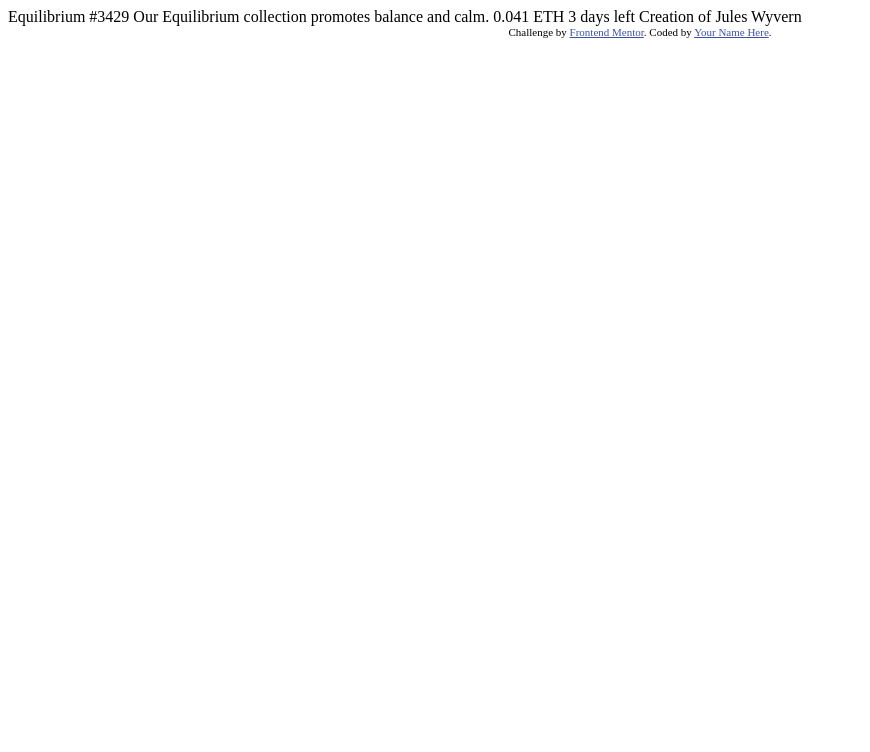
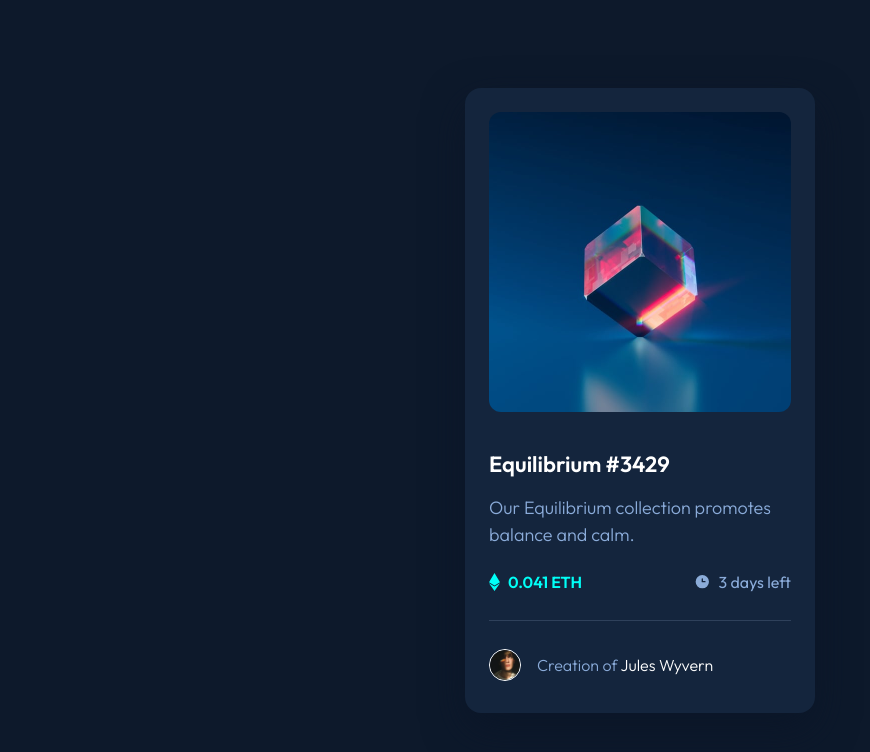
Before and after one commit to diegopereira0/nft-preview-card-component, a plain HTML site: page index.html in a window 1280 px wide. Shown: the whole page, without its empty margins (0-870 px from the left). Drawn offline with Linux system fonts and the light colour scheme.

Commit message:
estilização da página e alteração do readme

```diff
--- a/index.html
+++ b/index.html
@@ -1,33 +1,32 @@
 <!DOCTYPE html>
 <html lang="en">
+
 <head>
   <meta charset="UTF-8">
-  <meta name="viewport" content="width=device-width, initial-scale=1.0"> <!-- displays site properly based on user's device -->
-
+  <meta name="viewport" content="width=device-width, initial-scale=1.0">
   <link rel="icon" type="image/png" sizes="32x32" href="./images/favicon-32x32.png">
-
+  <link rel="stylesheet" href="./style.css">
+  <link rel="preconnect" href="https://fonts.googleapis.com">
+  <link rel="preconnect" href="https://fonts.gstatic.com" crossorigin>
+  <link href="https://fonts.googleapis.com/css2?family=Outfit:wght@300;400;600&display=swap" rel="stylesheet">
   <title>Frontend Mentor | NFT preview card component</title>
 
-  <!-- Feel free to remove these styles or customise in your own stylesheet 👍 -->
-  <style>
-    .attribution { font-size: 11px; text-align: center; }
-    .attribution a { color: hsl(228, 45%, 44%); }
-  </style>
 </head>
+
 <body>
 
-  Equilibrium #3429
+  <main>
+    <div class="card-image"></div>
+    <h1><a href="#">Equilibrium #3429</a></h1>
+    <p>Our Equilibrium collection promotes balance and calm.</p>
+    <div class="status">
+      <p><img src="./images/icon-ethereum.svg" alt="Ethereum icon">0.041 ETH</p>
+      <p><img src="./images/icon-clock.svg" alt="Clock icon">3 days left</p>
+    </div>
+    <div class="profile">
+      <img src="./images/image-avatar.png" alt="Jules Wyvern's photograph"><span>Creation of <a href="#">Jules Wyvern</a></span>
+    </div>
+  </main>
+</body>
 
-  Our Equilibrium collection promotes balance and calm.
-
-  0.041 ETH
-  3 days left
-
-  Creation of Jules Wyvern
-
-  <div class="attribution">
-    Challenge by <a href="https://www.frontendmentor.io?ref=challenge" target="_blank">Frontend Mentor</a>.
-    Coded by <a href="#">Your Name Here</a>.
-  </div>
-</body>
 </html>
--- /dev/null
+++ b/style.css
@@ -0,0 +1,128 @@
+html {
+  font-size: 62.5%;
+}
+
+* {
+  box-sizing: border-box;
+  margin: 0;
+  padding: 0;
+}
+
+img {
+  display: block;
+  max-width: 100%;
+}
+
+a {
+  text-decoration: none;
+  transition: .3s;
+}
+
+a:hover {
+  color: hsl(178, 100%, 50%) !important;
+}
+
+body {
+  min-height: 100vh;
+  background-color: hsl(217, 54%, 11%);
+  padding: 0 1.6rem;
+  color: hsl(215, 51%, 70%);
+  font-family: "Outfit", sans-serif;
+  font-size: 1.8rem;
+  display: flex;
+  justify-content: center;
+  align-items: center;
+}
+
+h1 > a {
+  font-size: 2.2rem;
+  color: hsl(0, 0%, 100%);
+  margin-bottom: 1.6rem;
+  display: inline-block;
+}
+
+main {
+  background-color: hsl(216, 50%, 16%);
+  max-width: 35rem;
+  padding: 2.4rem 2.4rem 3.2rem;
+  border-radius: 1.6rem;
+  box-shadow: 0 16px 40px hsl(217, 55%, 10%);
+}
+
+.card-image {
+  width: 100%;
+  height: 30rem;
+  border-radius: 1.2rem;
+  margin-bottom: 2.4rem;
+  background: url('./images/image-equilibrium.jpg') no-repeat center;
+  background-size: cover;
+  cursor: pointer;
+}
+
+.card-image::after {
+  display: block;
+  content: '';
+  background-color: hsl(178, 100%, 50%, .5);
+  background-image: url('./images/icon-view.svg');
+  background-repeat: no-repeat;
+  background-position: center;
+  width: 100%;
+  height: 100%;
+  border-radius: 1.2rem;
+  opacity: 0;
+  transition: .3s;
+}
+
+.card-image:hover::after {
+  opacity: 1;
+}
+
+
+main > p {
+  font-weight: 300;
+  line-height: 1.5;
+  margin-bottom: 2.4rem;
+}
+
+.profile {
+  font-weight: 300;
+}
+
+.status,
+.status > p {
+  display: flex;
+  align-items: center;
+  gap: 0.8rem;
+}
+
+.status {
+  justify-content: space-between;
+  flex-wrap: wrap;
+  padding-bottom: 2.8rem;
+  border-bottom: 1px solid hsl(215, 32%, 27%);
+  font-size: 1.6rem;
+}
+
+.status p:nth-child(1) {
+  color: hsl(178, 100%, 50%);
+  font-weight: 600;
+}
+
+.profile {
+  display: flex;
+  align-items: center;
+  gap: 1.6rem;
+  padding-top: 2.8rem;
+  font-size: 1.6rem;
+}
+
+.profile > img {
+  width: 3.2rem;
+  height: auto;
+  border: 1px solid hsl(0, 0%, 100%);
+  border-radius: 50%;
+}
+
+.profile a {
+  color: hsl(0, 0%, 100%);
+}
```
Also changed, not shown: nft-card-screenshot.png (added), 3 other files.
